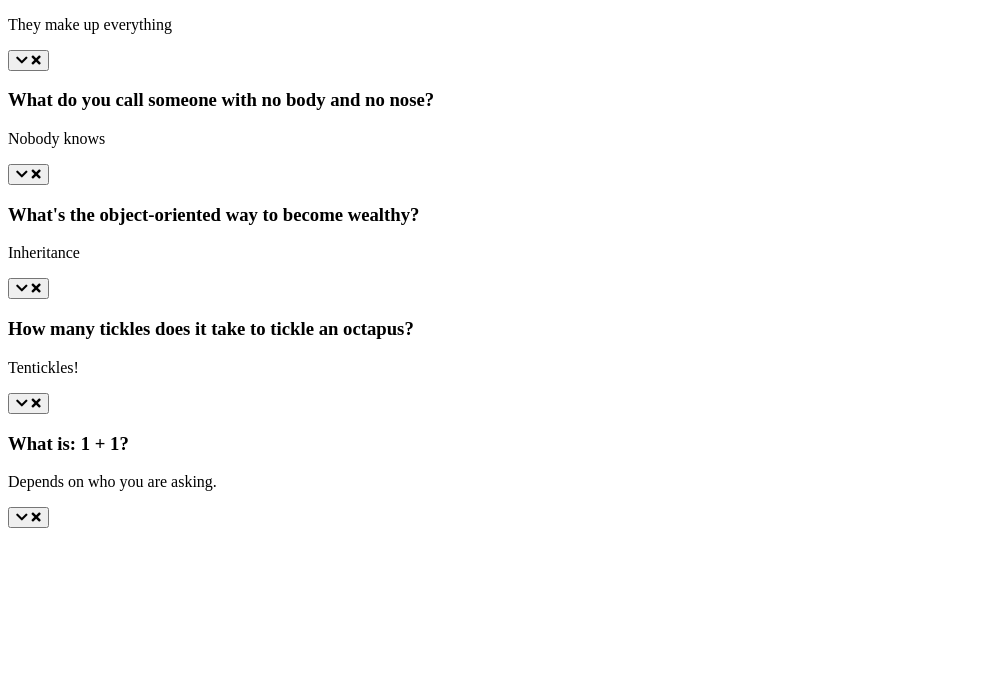
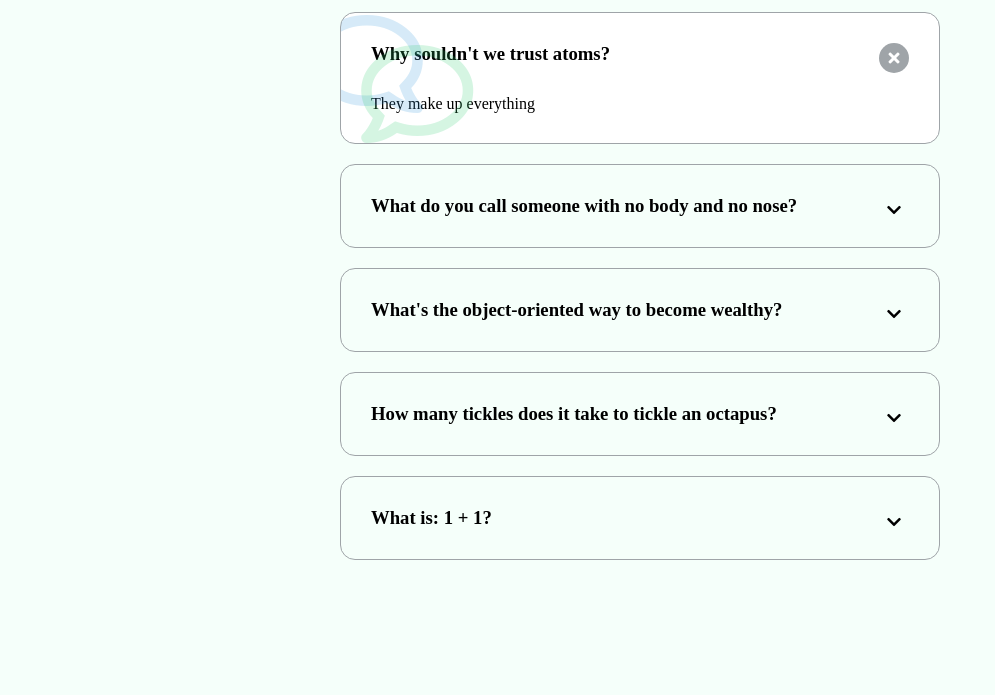
Before and after one commit to rsuciunttdata/50Projects, a plain HTML site: page FAQ/index.html in a window 1280 px wide. Shown: the part 105-800 px from the top of the page, without its empty margins (0-995 px from the left). Drawn offline with Linux system fonts and the light colour scheme; a web font is replaced by a local one.

Commit message:
Random Choice Picker css

```diff
--- a/FAQ/index.html
+++ b/FAQ/index.html
@@ -4,7 +4,7 @@
 <head>
     <meta charset="UTF-8">
     <meta name="viewport" content="width=device-width, initial-scale=1.0">
-    <link rel="stylesheet" href="/FAQ Questions/style.css">
+    <link rel="stylesheet" href="/FAQ/style.css">
     <link rel="stylesheet" href="https://cdnjs.cloudflare.com/ajax/libs/font-awesome/5.15.3/css/all.min.css">
     <title>FAQ</title>
 </head>
@@ -21,7 +21,7 @@
             They make up everything
         </p>
 
-<button>
+<button class="faq-toggle">
     <i class="fas fa-chevron-down"></i>
     <i class="fas fa-times"></i>
 </button>
@@ -37,7 +37,7 @@
             Nobody knows
         </p>
 
-<button>
+<button class="faq-toggle">
     <i class="fas fa-chevron-down"></i>
     <i class="fas fa-times"></i>
 </button>
@@ -53,7 +53,7 @@
             Inheritance
         </p>
 
-<button>
+<button class="faq-toggle">
     <i class="fas fa-chevron-down"></i>
     <i class="fas fa-times"></i>
 </button>
@@ -69,7 +69,7 @@
             Tentickles!
         </p>
 
-<button>
+<button class="faq-toggle">
     <i class="fas fa-chevron-down"></i>
     <i class="fas fa-times"></i>
 </button>
@@ -85,7 +85,7 @@
             Depends on who you are asking.
         </p>
 
-<button>
+<button class="faq-toggle">
     <i class="fas fa-chevron-down"></i>
     <i class="fas fa-times"></i>
 </button>
@@ -95,7 +95,7 @@
 </div>
 
 
-    <script src="/FAQ Questions/script.js"></script>
+    <script src="/FAQ/script.js"></script>
 </body>
 
 </html>
--- a/FAQ/script.js
+++ b/FAQ/script.js
@@ -0,0 +1,7 @@
+const toggles = document.querySelectorAll('.faq-toggle')
+
+toggles.forEach(toggle => {
+    toggle.addEventListener('click', () =>  {
+        toggle.parentNode.classList.toggle('active')
+    })
+})
--- a/FAQ/style.css
+++ b/FAQ/style.css
@@ -66,3 +66,41 @@ h1 {
 .faq.active .faq-text {
   display: block;
 }
+
+.faq-toggle {
+  background-color: transparent;
+  border: 0;
+  border-radius: 50%;
+  cursor: pointer;
+  display: flex;
+  align-items: center;
+  justify-content: center;
+  font-size: 16px;
+  padding: 0;
+  position: absolute;
+  top: 30px;
+  right: 30px;
+  height: 30px;
+  width: 30px;
+}
+
+.faq-toggle:focus {
+  outline: 0;
+}
+
+.faq-toggle .fa-times {
+  display: none;
+}
+
+.faq.active .faq-toggle .fa-times {
+  color: #fff;
+  display: block;
+}
+
+.faq.active .faq-toggle .fa-chevron-down {
+  display: none;
+}
+
+.faq.active .faq-toggle {
+  background-color: #9fa4a8;
+}
--- /dev/null
+++ b/Random Choice Picker/style.css
@@ -0,0 +1,50 @@
+@import url("https://fonts.googleapis.com/css?family=Roboto");
+
+* {
+  box-sizing: border-box;
+}
+body {
+  background-color: #2b88f0;
+  font-family: "Roboto", "sans-serif";
+  display: flex;
+  flex-direction: column;
+  align-items: center;
+  justify-content: center;
+  height: 100vh;
+  overflow: hidden;
+  margin: 0;
+}
+
+h3 {
+  color: #fff;
+  margin: 10px 0 20px;
+}
+
+.container {
+  width: 500px;
+}
+
+textarea {
+  border: none;
+  display: block;
+  width: 100%;
+  height: 100px;
+  font-family: inherit;
+  padding: 10px;
+  margin: 0 0 20px;
+  font-size: 16px;
+}
+
+.tag {
+  background-color: darkgray;
+  color: #fff;
+  border-radius: 25px;
+  padding: 10px 20px;
+  margin: 0 5px 10px 0;
+  font-size: 16px;
+  display: inline-block;
+}
+
+.tag.highlight {
+  background-color: #f0932b;
+}
```
Also changed, not shown: Random Choice Picker/index.html (added, +28 -0 lines), Random Choice Picker/script.js (added, +37 -0 lines).
